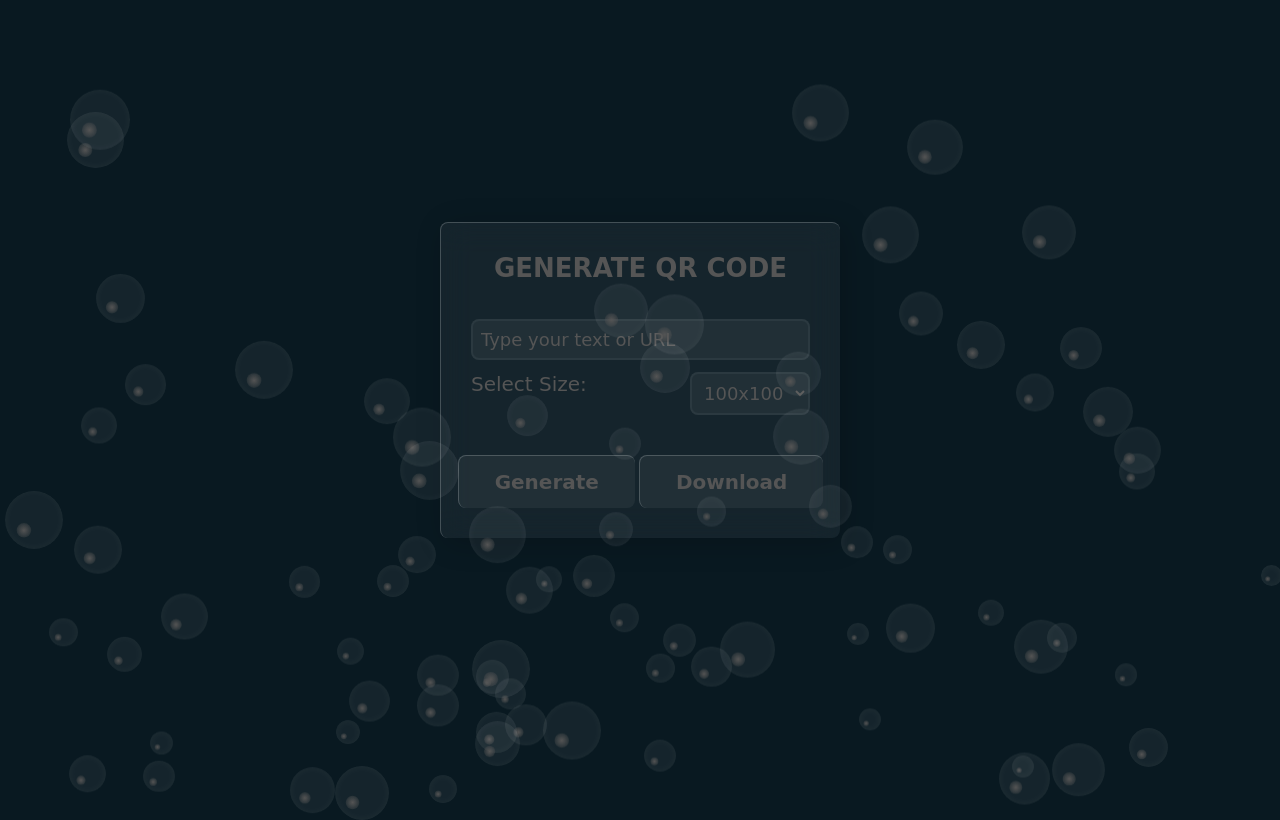
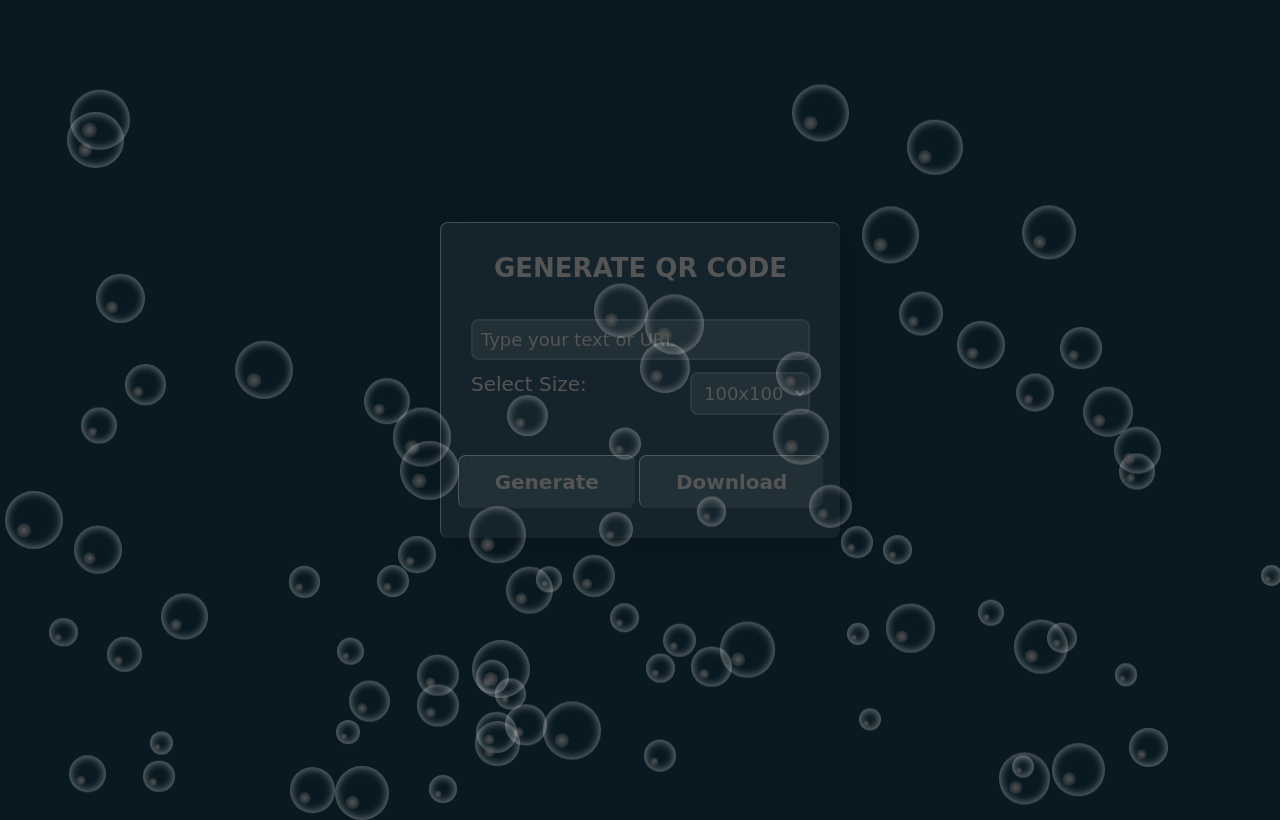
Before and after one commit to shakeel071/QR-Generator, a plain HTML site: page index.html in a window 1280 px wide. Drawn offline with Linux system fonts and the light colour scheme.

Commit message:
smaller or larger

```diff
--- a/style.css
+++ b/style.css
@@ -119,10 +119,10 @@ body{
 body span{
     position: absolute;
     bottom: -20px;
-    background-color: rgba(255,255,255,0.05);
+    background-color: transparent;
     border-radius: 50%;
     pointer-events: none;
-    box-shadow: inset 0 0 10px rgba(255,255,255,0.05);
+    box-shadow: inset 0 0 10px rgba(255,255,255,0.5);
     animation: animate 4s linear infinite;
 }
 body span:before{
```
